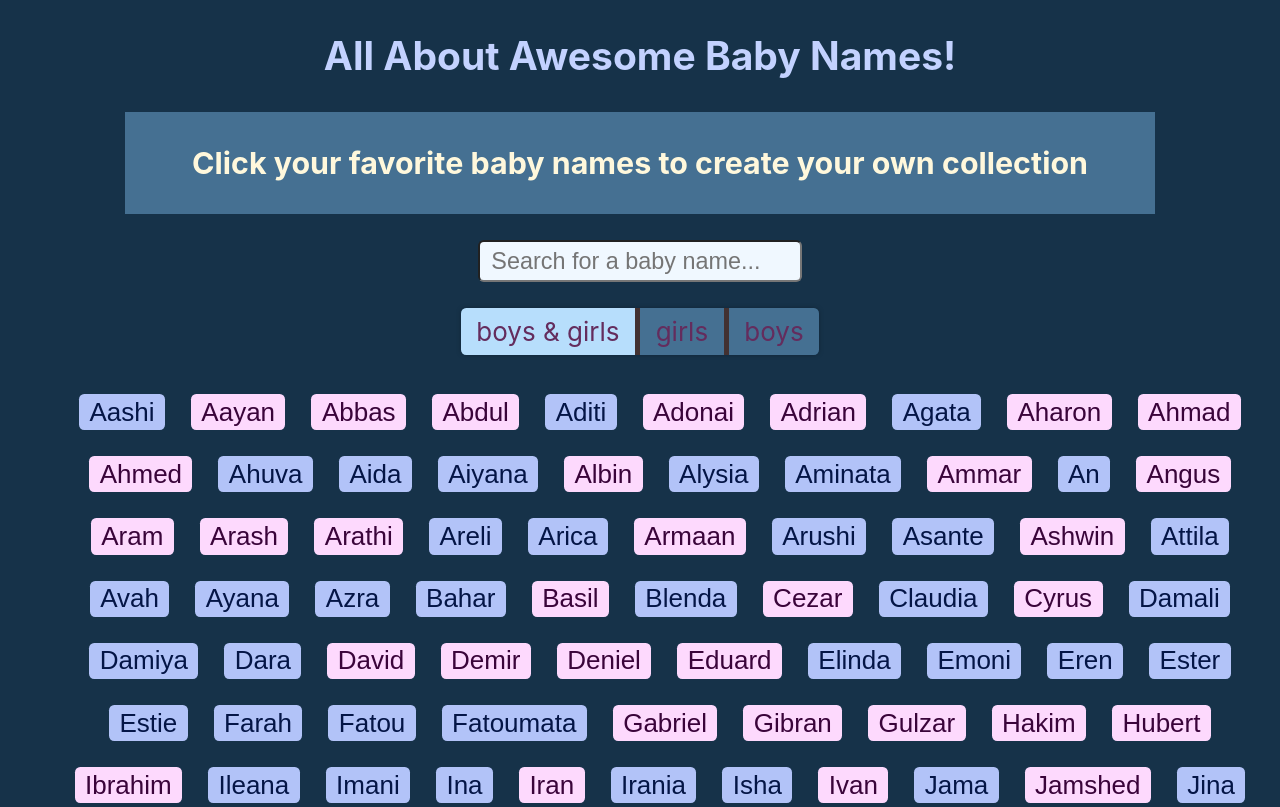
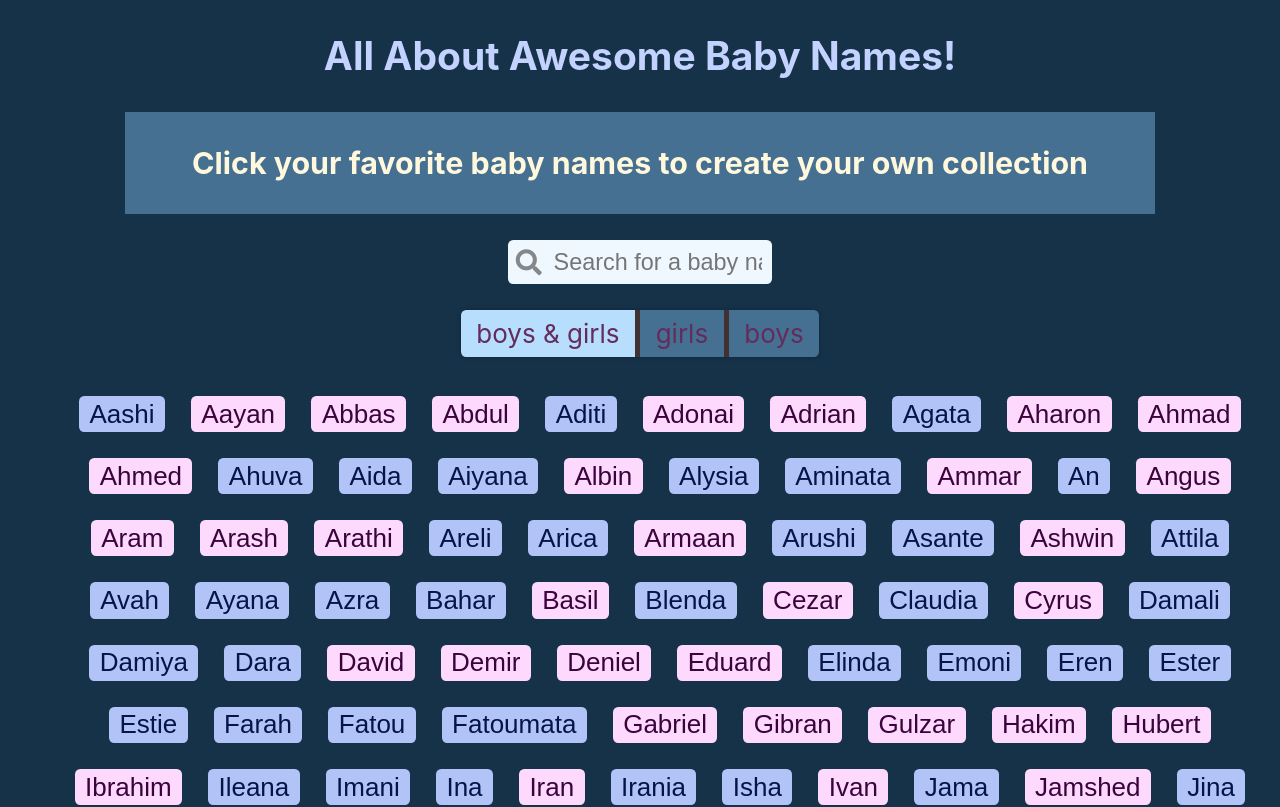
Before and after one commit to Know-Thyself/baby-names-react, a React (Create React App) app: page / in a window 1280 px wide. Shown: the top 807 px of the page. Built offline with nearby package versions, Linux system fonts and the light colour scheme.

Commit message:
Added a search icon to the search bar

```diff
--- a/src/App.css
+++ b/src/App.css
@@ -1,3 +1,5 @@
+@import url(https://cdnjs.cloudflare.com/ajax/libs/font-awesome/5.15.2/css/all.min.css);
+
 .App {
   text-align: center;
 }
@@ -30,12 +32,30 @@
   margin: auto;
   margin-bottom: 1em;
 }
+.search-input-wrapper {
+ background-color: aliceblue;
+ display: flex;
+ width: 40%;
+ align-items: center;
+ justify-content: space-around;
+ margin: auto;
+ color: aliceblue;
+ padding: 0.3em;
+ border-radius: 0.2em;
+}
 
 .search-bar {
   background-color: aliceblue;
-  padding: 0.25em 0 0.25em 0.5em;
+  font-size: 0.9em;
   border-radius: 0.25em;
-  font-size: 0.9em;
+  padding-left: 0.5em;
+  width: 100%;
+  border: none;
+  outline: none;
+}
+
+.fa-search {
+  color: rgb(133, 136, 138);
 }
 
 .radio-container {
@@ -96,3 +116,9 @@
   border-radius: 0.2em;
   border-style: hidden;
 }
+
+@media screen and (min-width: 960px) {
+  .search-input-wrapper {
+    width: 20%;
+  }
+}
--- a/src/BoysAndGirlsNames.js
+++ b/src/BoysAndGirlsNames.js
@@ -21,7 +21,7 @@ const BoysAndGirlsNames = (props) => {
       return kid.name.toLowerCase().includes(searchInput);
     });
     setBabyNames(filteredSearch);
-    if (e.target.value === "") window.location.reload();
+    if (e.target.value === "") setBabyNames(props.babyNames);
   }
 
   const favoritesListHandler = (id) => {
@@ -70,7 +70,8 @@ const BoysAndGirlsNames = (props) => {
       </div>
 
       <div key="input-field" className="col">
-        <form key="input-form">
+        <div key="input-form" className="search-input-wrapper">
+          <i class="fas fa-search"></i>
           <input
             key="search-input "
             type="text"
@@ -79,12 +80,11 @@ const BoysAndGirlsNames = (props) => {
             value={searchInput}
             onChange={handleSearchInput}
           />
-        </form>
+        </div>
 
         <div key="radio" className="radio-container">{categories.map((category, index) => (
           <>
             <input className="radio-input" key={index} type="radio" value={category} name="selector" id={category} checked={gender === category} onChange={(e) => {setGender(e.target.value)}} onClick={RadioButtonsToggler}/><label key={category} htmlFor={category} className="radio-label">{category}</label>
-
           </>
           ))}
         </div>
```
